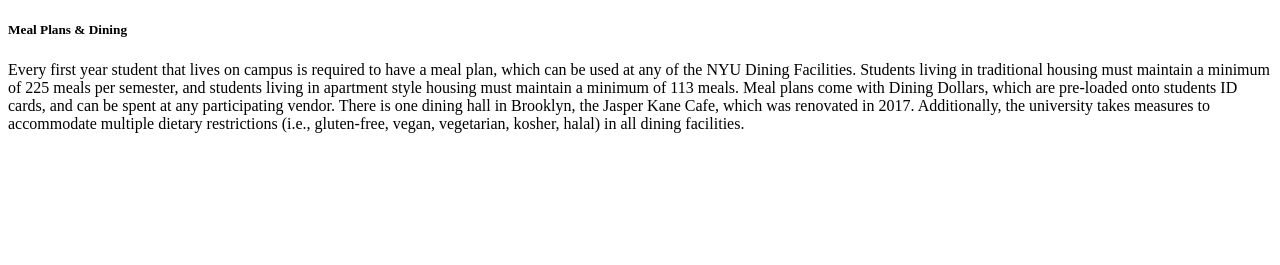
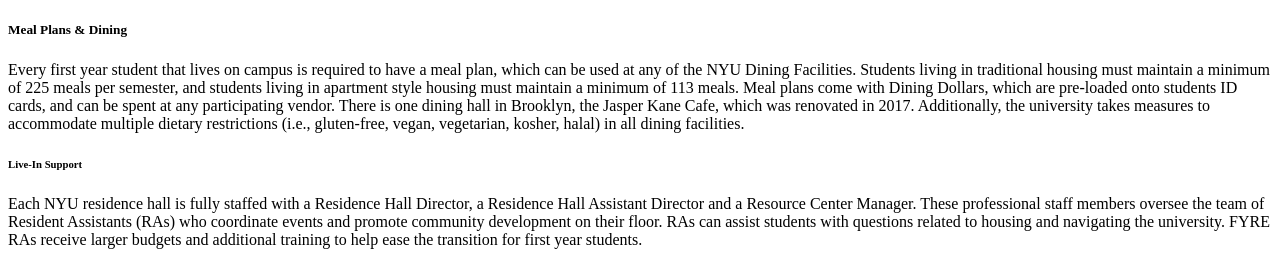
Before and after one commit to juliawnyu/roommate-app, a Flask app: page /clark in a window 1280 px wide. Shown: the part 733-998 px from the top of the page. Before the commit the page ends 866 px from the top, so only its background shows below. Run offline with Flask 2, Linux system fonts and the light colour scheme.

Commit message:
clark info

```diff
--- a/server/templates/clark.html
+++ b/server/templates/clark.html
@@ -49,6 +49,14 @@
         kosher, halal) in all dining facilities.</p>
 
 
+        <h6>Live-In Support</h6>
+        <p>Each NYU residence hall is fully staffed with a Residence Hall Director,
+        a Residence Hall Assistant Director and a Resource Center Manager. These professional
+        staff members oversee the team of Resident Assistants (RAs) who coordinate events and
+        promote community development on their floor. RAs can assist students with questions
+        related to housing and navigating the university. FYRE RAs receive larger budgets and
+        additional training to help ease the transition for first year students.</p>
+
 
 </body>
 </html>
```
